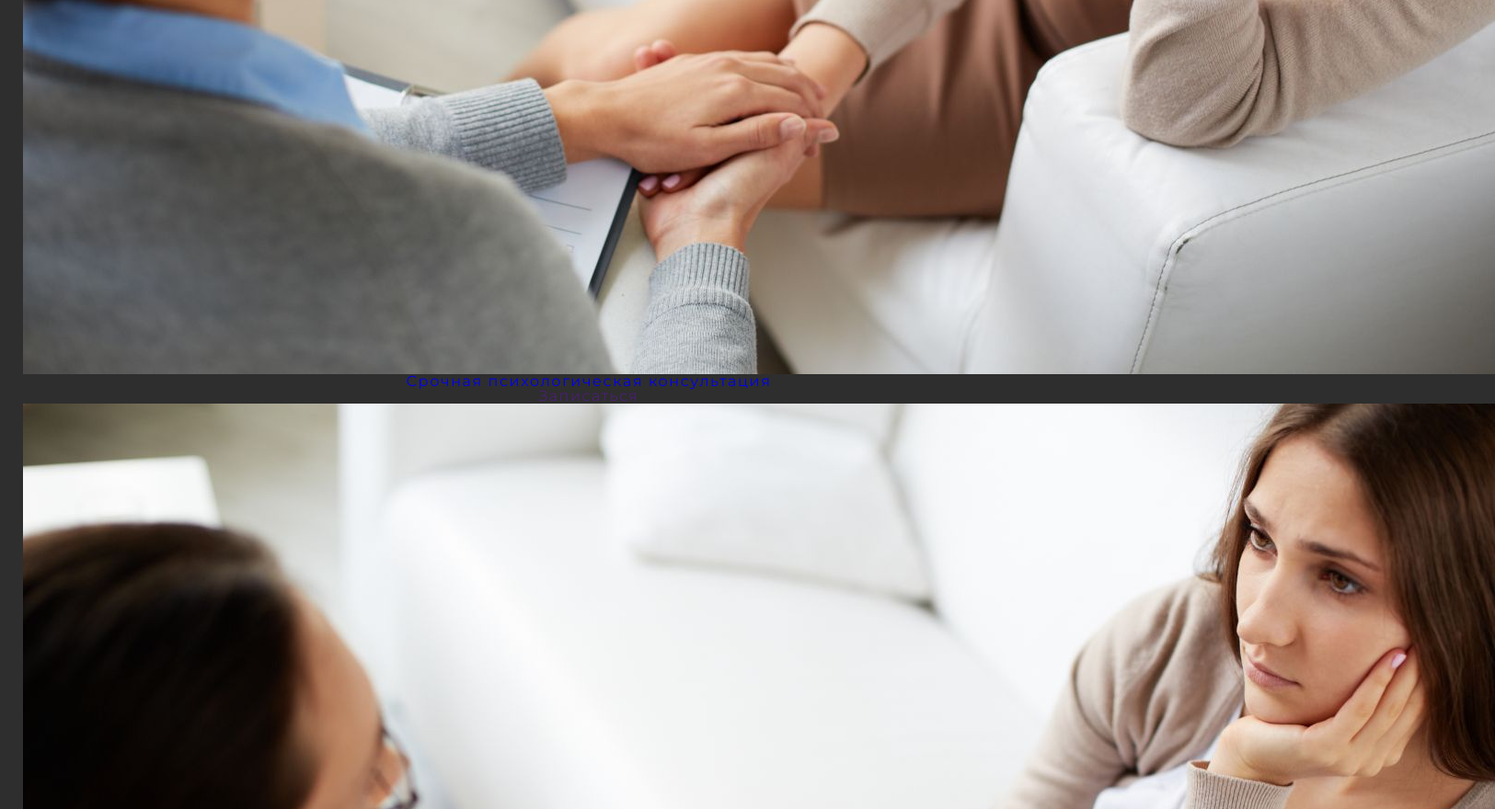
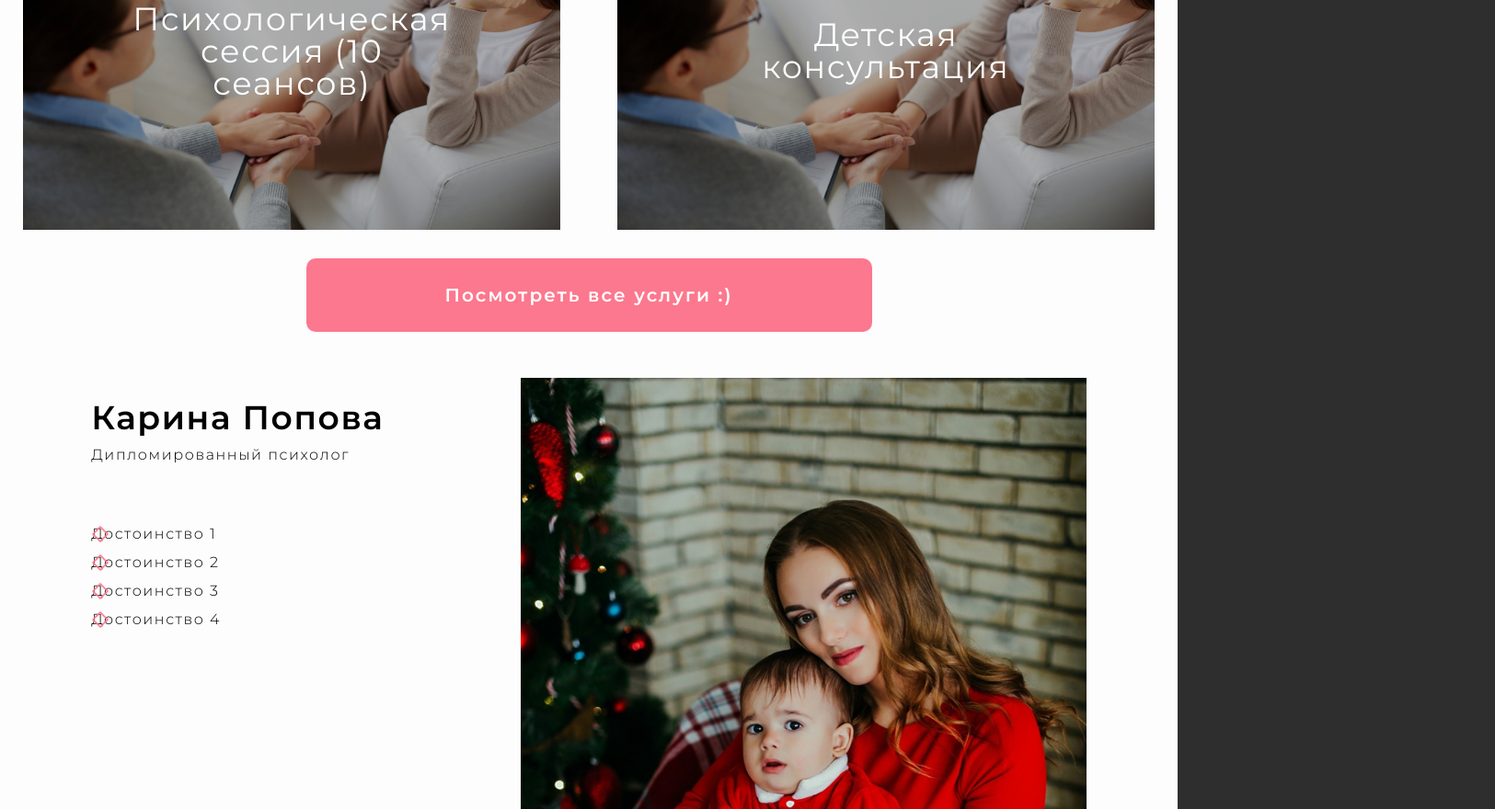
Before and after one commit to ProCodeZero/Psychologist-website, a plain HTML site: page index.html in a window 1280 px wide. Shown: the part 1508-2388 px from the top of the page at 92% size, 1625 px wide, since content can reach past the window. Drawn offline with nearby package versions, Linux system fonts and the light colour scheme.

Commit message:
services are ready

```diff
--- a/index.html
+++ b/index.html
@@ -87,10 +87,10 @@
 									<div class="services__image-wrapper">
 										<img class="services__image" src="pictures/services/urgent_psychological_consultation.jpg"
 											alt="Urgent Psychological Consultation" />
+										<a href="" class="hover-animation__link">Записаться</a>
+										<h4 class="hover-animation__text">Срочная психологическая консультация</h4>
 									</div>
 									<div class="services__hover-animation hover-animation">
-										<h4 class="hover-animation__caption">Срочная психологическая консультация</h4>
-										<a href="" class="hover-animation__link">Записаться</a>
 									</div>
 								</a>
 							</article>
@@ -99,10 +99,8 @@
 									<div class="services__image-wrapper">
 										<img class="services__image" src="pictures/services/urgent_psychological_consultation.jpg"
 											alt="Urgent Psychological Consultation" />
-									</div>
-									<div class="services__hover-animation hover-animation">
-										<h4 class="hover-animation__caption">Психологическая консультация</h4>
 										<a href="" class="hover-animation__link">Записаться</a>
+										<h4 class="hover-animation__text">Психологическая консультация</h4>
 									</div>
 								</a>
 							</article>
@@ -111,10 +109,10 @@
 									<div class="services__image-wrapper">
 										<img class="services__image" src="pictures/services/urgent_psychological_consultation.jpg"
 											alt="Urgent Psychological Consultation" />
+										<a href="" class="hover-animation__link">Записаться</a>
+										<h4 class="hover-animation__text">Психологическая сессия (10 сеансов)</h4>
 									</div>
 									<div class="services__hover-animation hover-animation">
-										<h4 class="hover-animation__caption">Психологическая сессия (10 сеансов)</h4>
-										<a href="" class="hover-animation__link">Записаться</a>
 									</div>
 								</a>
 							</article>
@@ -123,30 +121,38 @@
 									<div class="services__image-wrapper">
 										<img class="services__image" src="pictures/services/urgent_psychological_consultation.jpg"
 											alt="Urgent Psychological Consultation" />
+										<a href="" class="hover-animation__link">Записаться</a>
+										<h4 class="hover-animation__text">Детская консультация</h4>
 									</div>
 									<div class="services__hover-animation hover-animation">
-										<h4 class="hover-animation__caption">Детская консультация (ОВЗ)</h4>
-										<a href="" class="hover-animation__link">Записаться</a>
 									</div>
 								</a>
 							</article>
 						</div>
-						<a href="#" class="services__out-link main-link">Посмотреть все работы</a>
+						<a href="#" class="services__out-link main-link">Посмотреть все услуги :)</a>
 					</div>
 				</section>
 				<section id="personality" class="main__personality personality">
 					<div class="personality__container container">
-						<div class="personality__head">
-							<h2 class="personality__title main-title">Автор</h2>
-							<div class="personality__text">
-								Меня зовут Денис, я занимаюсь разработкой сайтов любой
-								сложности. Занимаюсь версткой, доработкой и адаптацией. Свои
-								работы выполняю с учетом современных требований и с
-								использованием лучших технологий.
-							</div>
+						<div class="personality__left-side">
+							<h2 class="personality__title main-title">Карина Попова</h2>
+							<p class="personality__subtitle">Дипломированный психолог</p>
+							<ul class="personality__list">
+								<li class="personality__list-item">
+									<p class="personality__text">Достоинство 1</p>
+								</li>
+								<li class="personality__list-item">
+									<p class="personality__text">Достоинство 2</p>
+								</li>
+								<li class="personality__list-item">
+									<p class="personality__text">Достоинство 3</p>
+								</li>
+								<li class="personality__list-item">
+									<p class="personality__text">Достоинство 4</p>
+								</li>
+							</ul>
 						</div>
-						<div class="personality__side-photo">
-						</div>
+						<img class="personality__img" src="pictures/personality/personality_photo.jpg" alt="It's me :)">
 					</div>
 				</section>
 				<section id="contacts" class="main__contacts contacts">
--- a/scss/_body.scss
+++ b/scss/_body.scss
@@ -1,7 +1,7 @@
 // ------------MAIN------------------------------------------------------------>
 .main {
-	background-color: #2e2e2e;
-	color: rgb(250, 250, 250);
+	background-color: #fdfdfd;
+	color: rgb(0, 0, 0);
 }
 
 // ------------GREETING------------------------------------------------------------>
@@ -82,102 +82,186 @@
 	}
 }
 
-// ------------AUTHOR------------------------------------------------------------>
-.author {
-	font-weight: 400;
-	line-height: 2;
+// ------------SERVICES------------------------------------------------------------>
+.services {
+	width: 100%;
 }
 
-.author__container {
-	margin: 0 auto;
-	padding: 86px 15px;
+.services__container {
+	margin: 50px 0px;
 }
 
-.author__head {
-	:not(:last-child) {
-		margin-bottom: 30px;
-	}
+.services__title {
+	padding-bottom: 50px;
 }
 
-.author__advantages {
-	padding: 50px 0px 30px 0px;
+.services__list {
+	width: 100%;
+	display: grid;
+	grid-gap: 5%;
+	grid-template-columns: repeat(2, 1fr);
 }
 
-.advantages__list {
-	display: flex;
-	align-items: center;
-	justify-content: center;
-	flex-wrap: wrap;
-	gap: 5%;
-
-	@media (max-width: 941px) {
-		padding: 0px 15px;
-	}
+.services__item {
+	width: 100%;
+	position: relative;
 }
 
-.advantages__item {
-	min-height: 200px;
-	width: calc(90% / 3);
-	padding: 5px;
-	display: flex;
-	flex-direction: column;
-	justify-content: flex-start;
-	align-items: center;
-	margin-bottom: 15px;
-	-webkit-box-shadow: 0px 2px 2px 0px rgba(34, 60, 80, 0.2);
-	-moz-box-shadow: 0px 2px 2px 0px rgba(34, 60, 80, 0.2);
-	box-shadow: 0px 2px 2px 0px rgba(34, 60, 80, 0.2);
-	margin-bottom: 56px;
-
-	@media (max-width: 941px) {
-		width: calc(90% / 2);
-	}
-
-	@media (max-width: 624px) {
-		width: 90%;
-	}
+.services__image-wrapper {
+	background: #000000;
+	transition: all 0.3s ease-out;
 }
 
-.advantages__icon {
-	width: 60px;
-	height: 60px;
-	margin-bottom: 20px;
+.services__image-wrapper::before {
+	content: "";
+	color: rgb(255, 255, 255);
+	font-weight: bold;
+	font-size: 40px;
+	position: absolute;
+	top: 50%;
+	left: 50%;
+	transform: translate(-50%, -50%);
+	transition: all 0.3s ease-out;
 }
 
-// ------------SERVICES------------------------------------------------------------>
-.main__services {
+.hover-animation__text {
+	color: rgb(255, 255, 255);
+	font-weight: 500;
+	font-size: 35px;
+	position: absolute;
+	top: 50%;
+	left: 50%;
+	transform: translate(-50%, -50%);
+	transition: all 0.3s ease-out;
 }
-.services {
+
+.services__image-wrapper:hover .hover-animation__text {
+	opacity: 1;
+	top: 30%;
+	transition: all 0.3s ease-out;
 }
-.services__container {
+
+.services__image-wrapper:hover .hover-animation__link {
+	top: 70%;
+	opacity: 1;
+	transition: all 0.3s ease-out;
 }
-.container {
+
+.services__image-wrapper:hover .services__image {
+	transition: all 0.3s ease-out;
+	opacity: .8;
 }
-.services__title {
+
+.services__image {
+	width: 100%;
+	opacity: 0.7;
+	transition: all 0.3s ease-out;
 }
-.main-title {
+
+.services__hover-animation {
+	position: absolute;
+	top: 50%;
+	left: 50%;
+	transform: translate(-50%, -50%);
+	width: 90%;
+	transition: all 0.3s ease-out;
 }
-.services__list {
+
+.hover-animation__link {
+	position: absolute;
+	top: 80%;
+	left: 50%;
+	transform: translate(-50%, -50%);
+	color: white;
+	margin: 0 auto;
+	display: flex;
+	justify-content: center;
+	align-items: center;
+	border-radius: 10px;
+	background: rgb(252, 120, 142);
+	padding: 20px 60px;
+	transition: all 0.3s ease;
+	font-size: 16px;
+	line-height: 2;
+	width: 50%;
+	width: 250px;
+	letter-spacing: .1em;
+	transition: all 0.3s ease-out;
+	opacity: 0;
 }
-.services__item {
+
+.hover-animation__link:hover {
+	color: rgb(252, 120, 142);
+	background-color: white;
+	transition: all 0.3s ease-out;
 }
-.services__link {
+
+.services__out-link {
+	margin-top: 70px;
 }
-.services__image-wrapper {
+
+// ------------PERSONALITY------------------------------------------------------------>
+.main__personality {}
+
+.personality__container {
+	margin: 50px 0px;
+	text-align: left;
+	display: flex;
+	justify-content: space-around;
+	align-items: flex-start;
 }
-.services__image {
+
+.personality__left-side {}
+
+.personality__title {
+	font-size: 36px;
+	margin-top: 25px;
+	margin-bottom: 15px;
 }
-.services__hover-animation {
+
+.personality__subtitle {
+	padding-bottom: 70px;
+	position: relative;
+	font-size: 16px;
 }
-.hover-animation {
+
+.personality__title::after {
+	content: "";
+	width: 100px;
+	height: 2px;
+	background-color: rgb(252, 120, 142);
+	position: absolute;
+	bottom: 0;
+	left: 0;
 }
-.hover-animation__caption {
+
+.personality__list {
+	position: relative;
 }
-.hover-animation__link {
+
+.personality__list-item {
+	padding-bottom: 15px;
+	position: relative;
 }
-.services__out-link {
+
+.personality__text::before {
+	content: '';
+	background-image: url("/pictures/icons/main/rhombus.png");
+	background-repeat: no-repeat;
+	background-size: 100%;
+	position: absolute;
+	left: 0;
+	bottom: -2px;
+	height: 20px;
+	width: 20px;
 }
-.main-link {
+
+.personality__text {
+	position: relative;
+}
+
+.personality__img {
+	width: 50%;
 }
 
 // ------------CONTACT------------------------------------------------------------>
--- a/scss/_footer.scss
+++ b/scss/_footer.scss
@@ -1,6 +1,6 @@
 .footer {
 	background-color: black;
-	height: 250px;
+	height: 180px;
 }
 .footer__container {
 	height: 100%;
--- a/scss/style.scss
+++ b/scss/style.scss
@@ -35,10 +35,8 @@ body {
 }
 
 .main {
-
-	.main-link:hover,
-	:focus {
-		background: #0075ff;
+	.main-link:hover {
+		background: rgb(255, 159, 175);
 		transition: all 0.3s ease;
 	}
 }
@@ -52,12 +50,9 @@ body {
 }
 
 .main-title {
-	text-transform: uppercase;
-	font-size: 32px;
-	font-weight: 800;
-	letter-spacing: 0.1em;
-	line-height: 1.5;
-	letter-spacing: .3em;
+	color: black;
+	font-size: 40px;
+	font-weight: 600;
 
 	@media (max-width: 701px) {
 		font-size: 28px;
@@ -70,12 +65,12 @@ body {
 	display: flex;
 	justify-content: center;
 	align-items: center;
-	border-radius: 30px;
-	background: #1d1d1d;
+	border-radius: 10px;
+	background: rgb(252, 120, 142);
 	padding: 20px 60px;
 	transition: all 0.3s ease;
-	text-transform: uppercase;
-	font-size: 16px;
+	font-size: 20px;
+	font-weight: 600;
 	line-height: 2;
 	width: 50%;
 	min-width: 250px;
```
Also changed, not shown: css/style.css, pictures/icons/main/rhombus.png (added), pictures/personality/personality_photo.jpg (added).
